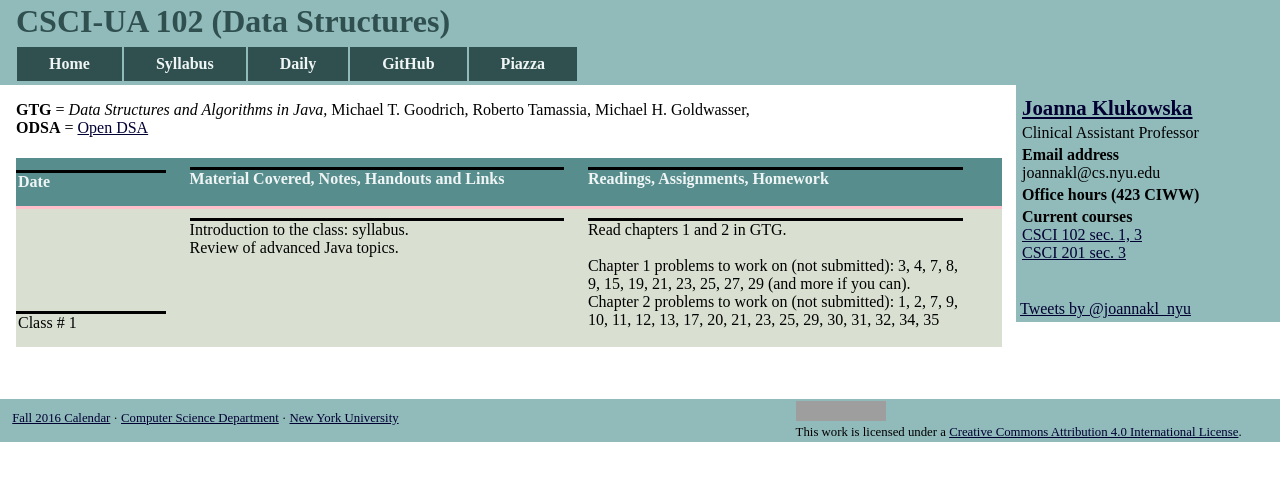
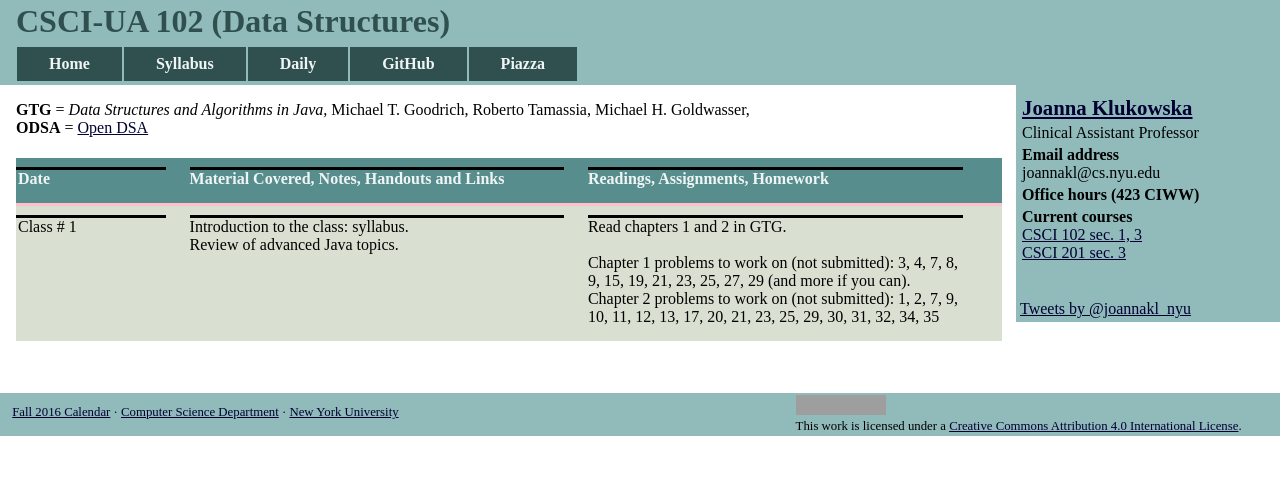
Before and after one commit to joannakl/cs102_f17, a Jekyll site: the page built from daily.html, in a window 1280 px wide. Shown: the top 481 px of the page. Built offline with Jekyll 4.4.1, drawn with Linux system fonts in a browser that asks for light colours; comment, search, counter and statistics services are not loaded; grey boxes are pictures that could not be loaded.

Commit message:
update css

```diff
--- a/resources/css/course_page.css
+++ b/resources/css/course_page.css
@@ -209,7 +209,7 @@ td {
   overflow: hidden;
 }
 .column_date {
-  vertical-align: middle;
+  vertical-align: top;
   border-top: 3px solid black;
 }
 .column_materials {
@@ -217,6 +217,7 @@ td {
   border-top: 3px solid black;
 }
 .column_assign {
+  vertical-align: top;
   border-top: 3px solid black;
 }
 @media (max-width: 700px) {
```
